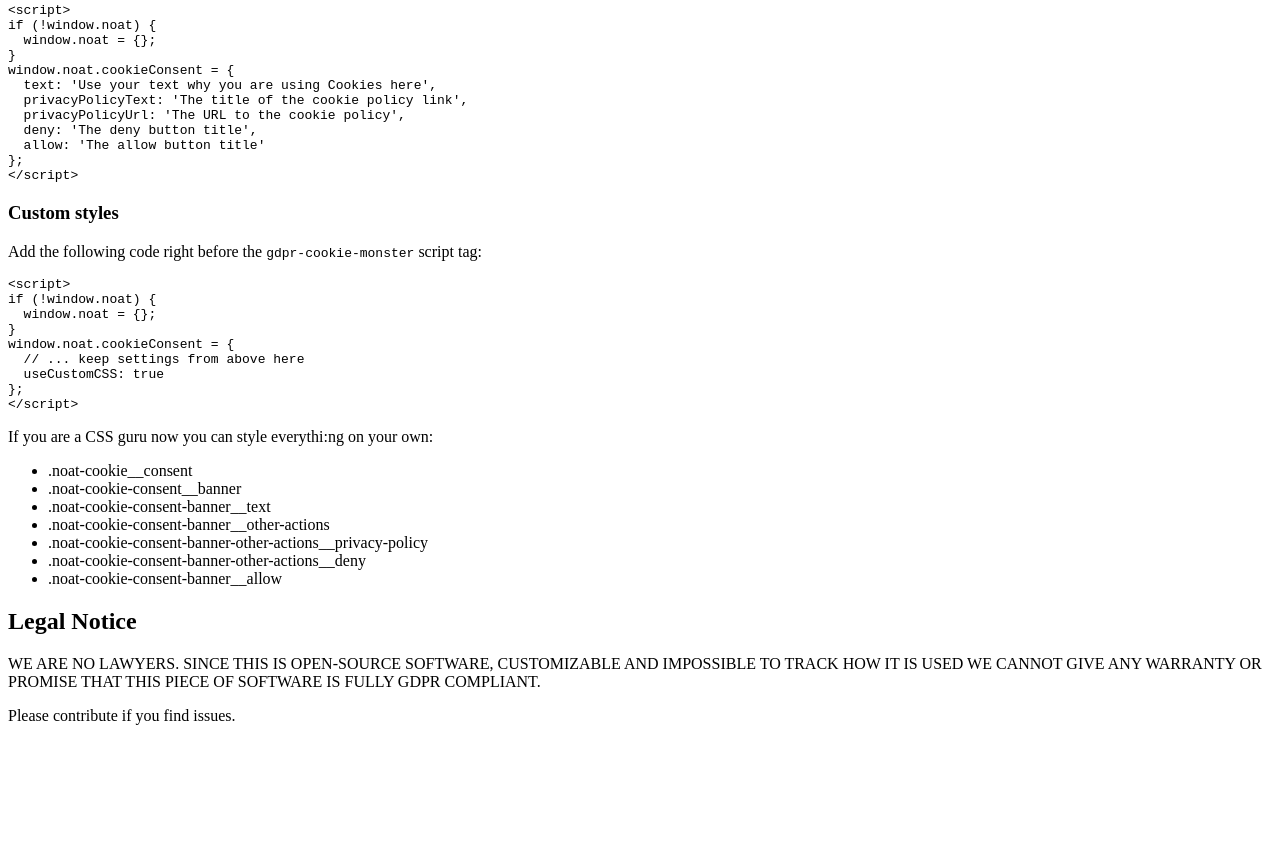
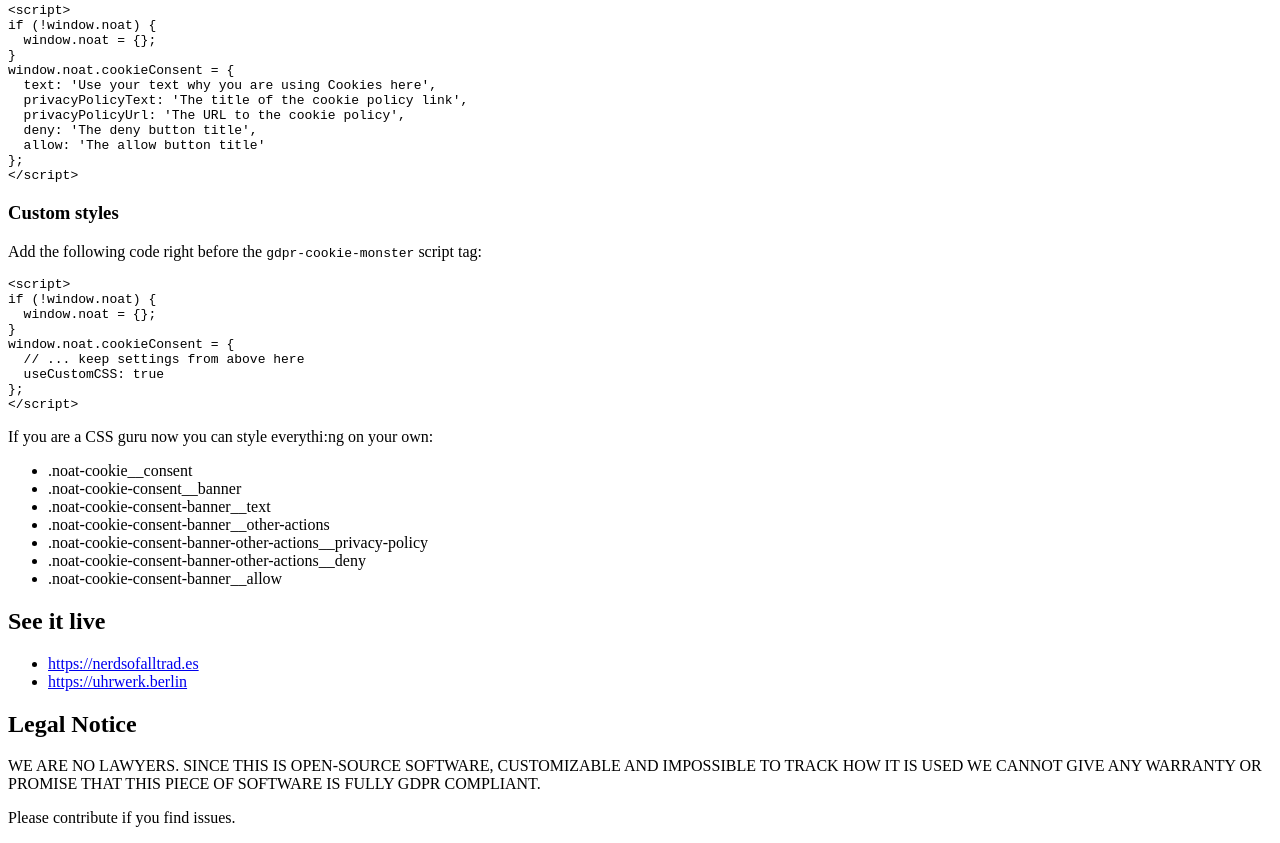
Before and after one commit to nerdsofalltrades/gdpr-cookie-monster, a Preact app: page dist/index.html in a window 1280 px wide. Shown: the part 1008-1851 px from the top of the page. Before the commit the page ends 1749 px from the top, so only its background shows below. Built offline with nearby package versions, Linux system fonts and the light colour scheme.

Commit message:
Add links for preview

```diff
--- a/dist/index.html
+++ b/dist/index.html
@@ -58,6 +58,11 @@ window.noat.cookieConsent = {
 <li>.noat-cookie-consent-banner-other-actions__deny</li>
 <li>.noat-cookie-consent-banner__allow</li>
 </ul>
+<h2 id="see-it-live">See it live</h2>
+<ul>
+<li><a href="https://nerdsofalltrad.es">https://nerdsofalltrad.es</a></li>
+<li><a href="https://uhrwerk.berlin">https://uhrwerk.berlin</a></li>
+</ul>
 <h2 id="legal-notice">Legal Notice</h2>
 <p>WE ARE NO LAWYERS. SINCE THIS IS OPEN-SOURCE SOFTWARE, CUSTOMIZABLE AND
 IMPOSSIBLE TO TRACK HOW IT IS USED WE CANNOT GIVE ANY WARRANTY OR PROMISE
```
Also changed, not shown: README.md.
